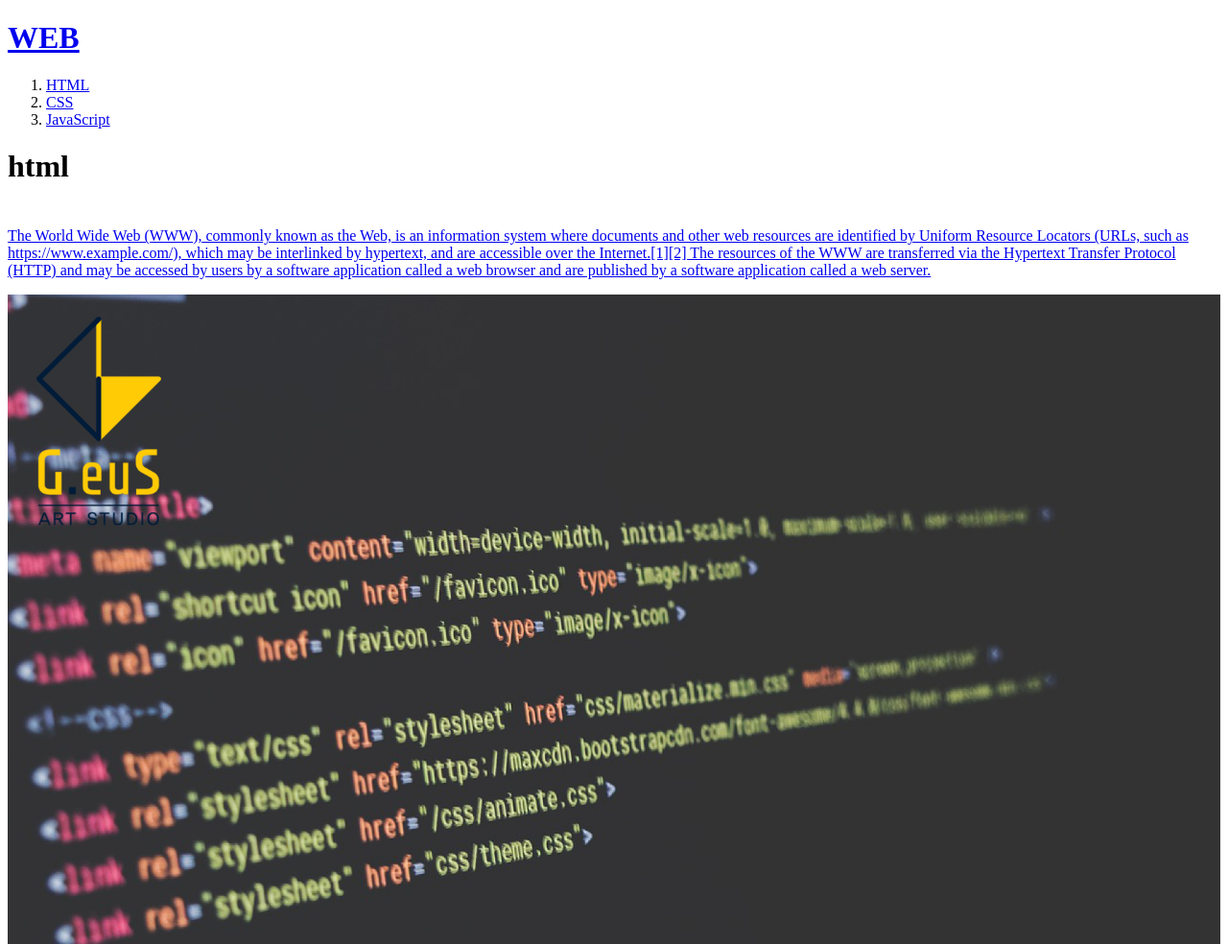
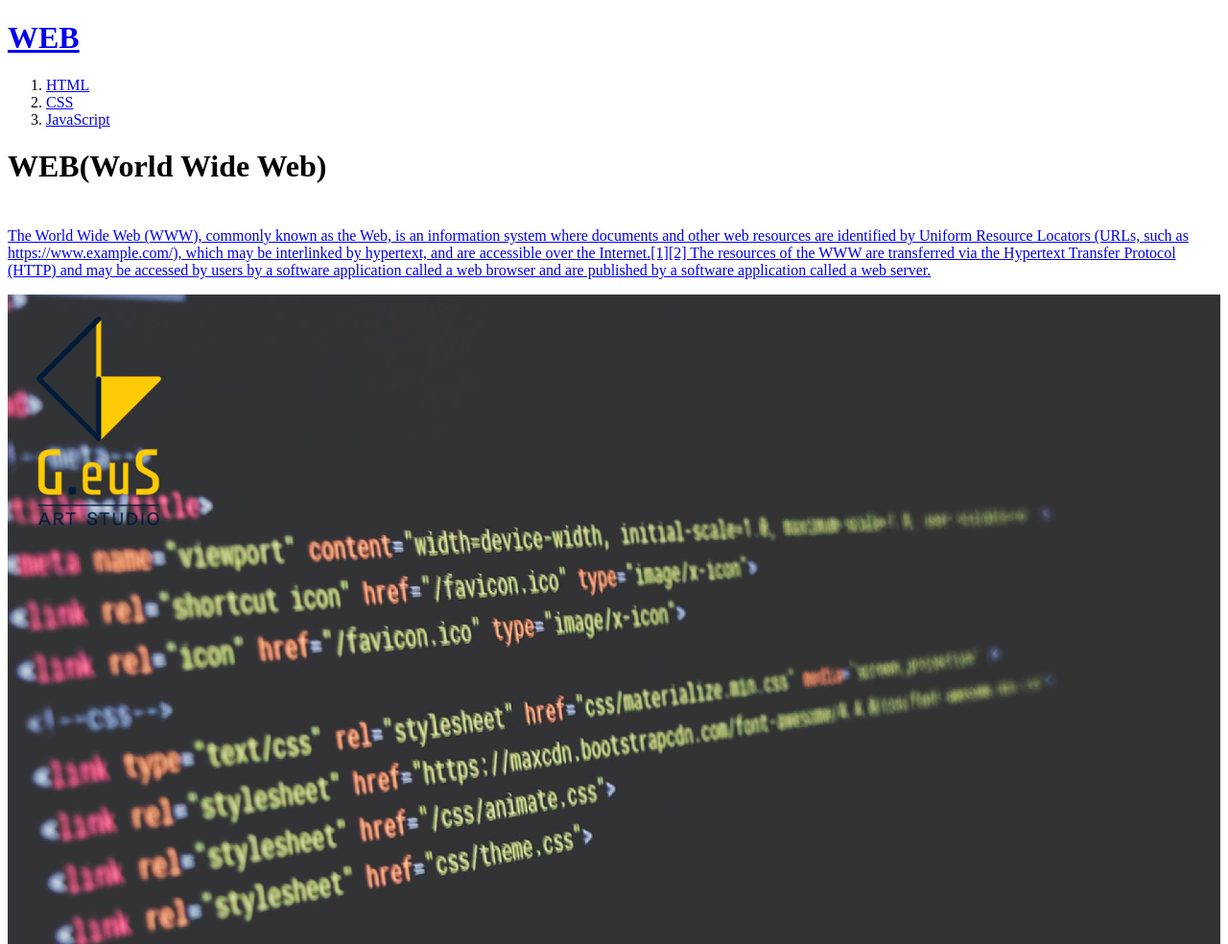
Before and after one commit to nyong2025/web, a plain HTML site: page index.html in a window 1280 px wide. Shown: the top 984 px of the page at 96% size. Drawn offline with Linux system fonts and the light colour scheme.

Commit message:
1st version
1st comment

```diff
--- a/index.html
+++ b/index.html
@@ -11,7 +11,7 @@
     <li><a href="2.html">CSS</a></li>
     <li><a href="1.html">JavaScript</a></li>
 </ol>
-  <h1>html</h1>
+  <h1>WEB(World Wide Web)</h1>
     <p style="margin-top:45px;">
       <a href="https://en.wikipedia.org/wiki/World_Wide_Web" target="_blank" title="html specification">
         The World Wide Web (WWW), commonly known as the Web, is an information system where documents and other web resources are identified by Uniform Resource Locators (URLs, such as https://www.example.com/), which may be interlinked by hypertext, and are accessible over the Internet.[1][2] The resources of the WWW are transferred via the Hypertext Transfer Protocol (HTTP) and may be accessed by users by a software application called a web browser and are published by a software application called a web server.
```
